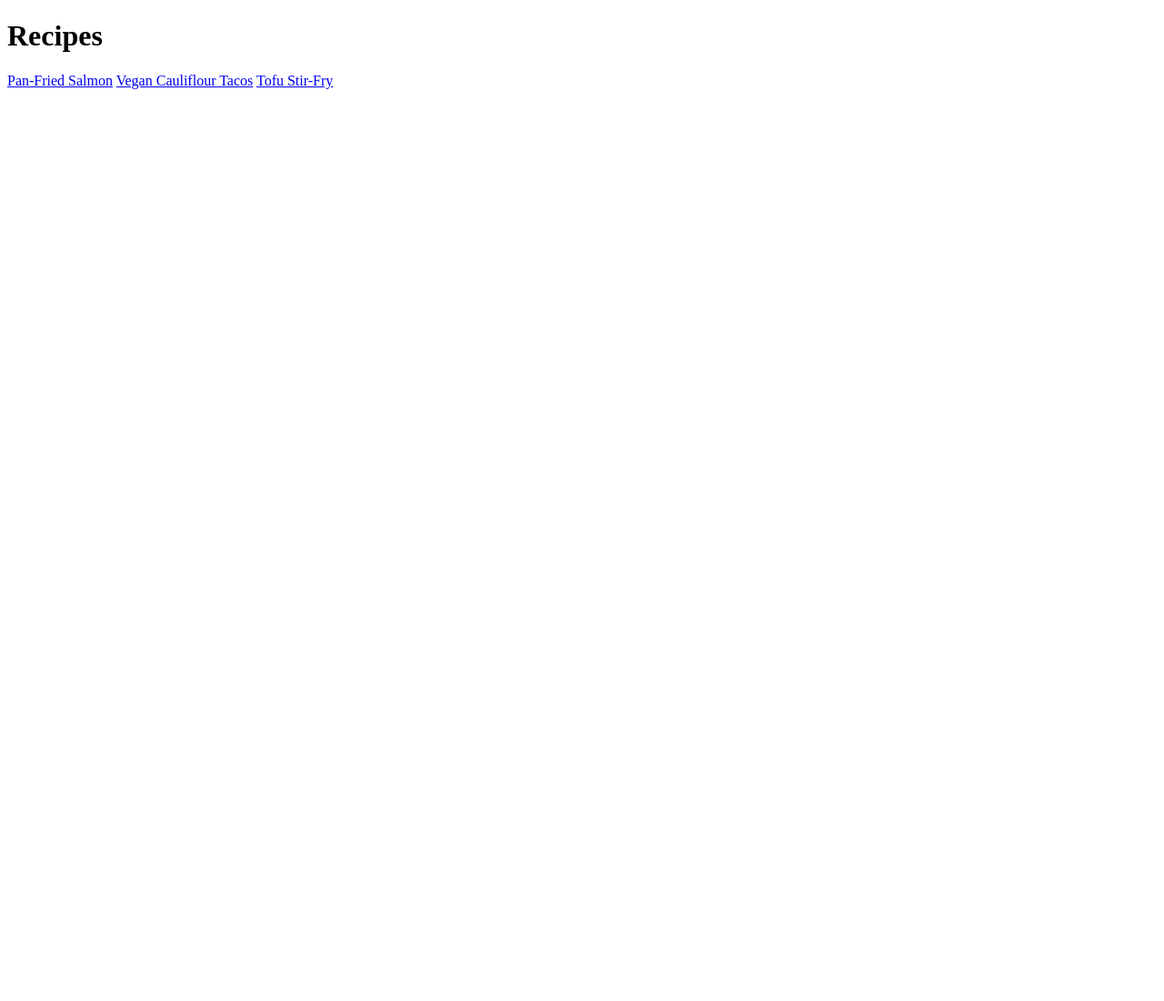
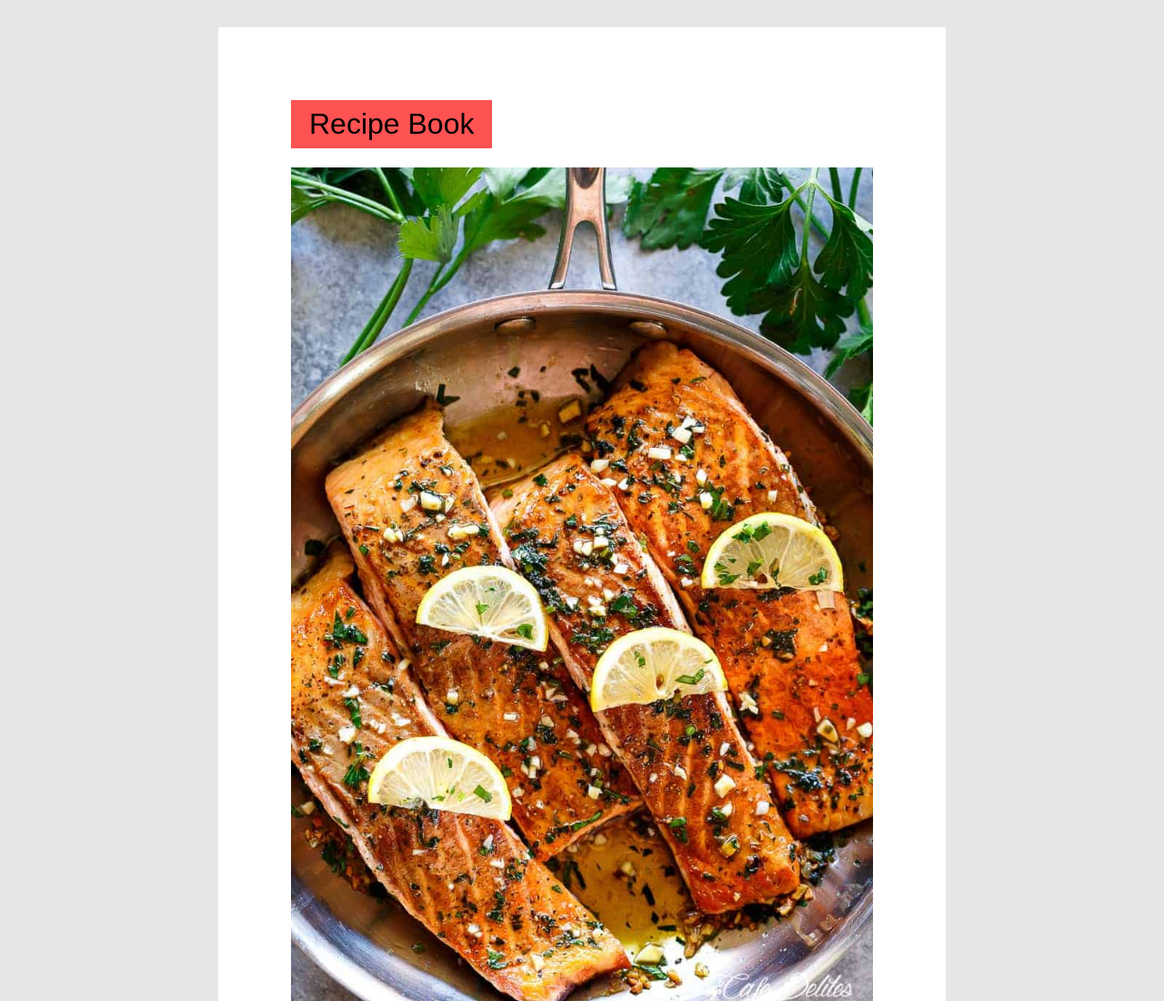
Before and after one commit to shawnhutchison/recipes, a plain HTML site: page index.html in a window 1280 px wide. Shown: the top 1100 px of the page at 91% size. Before the commit the page ends 800 px from the top, so only its background shows below. Drawn offline with Linux system fonts and the light colour scheme.

Commit message:
Update styling of homepage to include preview imgs

```diff
--- a/index.html
+++ b/index.html
@@ -2,15 +2,27 @@
 <html>
     <head>
         <meta charset="utf-8">
+        <link rel="stylesheet" href="style.css">
         <title>
             Recipes
         </title>
     </head>
 
     <body>
-        <h1>Recipes</h1>
-        <a href="recipe-list/Pan-Fried-Salmon/pan-fried-salmon.html">Pan-Fried Salmon</a>
-        <a href="recipe-list/Vegan-Cauliflour-Tacos/vegan-cauliflour-tacos.html">Vegan Cauliflour Tacos</a>
-        <a href="recipe-list/Tofu-Stir-Fry/tofu-stir-fry.html">Tofu Stir-Fry</a>
+        <div class="recipe-body">
+            <h1>Recipe Book</h1>
+            <div class="recipe-preview">
+                <img src="recipe-list/Pan-Fried-Salmon/recipe-images/Best-Crispy-Lemon-Garlic-Herb-Salmon-IMAGES-5.jpg" alt="Delicious pan fried salmon">
+                <a href="recipe-list/Pan-Fried-Salmon/pan-fried-salmon.html">Pan-Fried Salmon</a>
+            </div>
+            <div class="recipe-preview">
+                <img src="recipe-list/Vegan-Cauliflour-Tacos/recipe-images/Crispy-Cauliflower-Tacos-036.webp" alt="Vegan Cauliflour tacos!">
+                <a href="recipe-list/Vegan-Cauliflour-Tacos/vegan-cauliflour-tacos.html">Vegan Cauliflour Tacos</a>
+            </div>
+            <div class="recipe-preview">
+                <img src="recipe-list/Tofu-Stir-Fry/recipe-images/Tofu-Stir-Fry-015.webp" alt="Tofu Stir-Fry!">
+                <a href="recipe-list/Tofu-Stir-Fry/tofu-stir-fry.html">Tofu Stir-Fry</a>
+            </div>
+        </div>
     </body>
 </html>
--- /dev/null
+++ b/style.css
@@ -0,0 +1,48 @@
+html {
+    font-family: sans-serif;
+}
+body {
+    background: #e6e6e6;
+}
+
+.recipe-body {
+    width: 800px;
+    padding: 80px;
+    box-sizing: border-box;
+    margin: 30px auto;
+    background: white;
+}
+
+h1 {
+    margin-top: 0px;
+    background-color: #FF5252;
+    padding: 8px 20px;
+    font-size: 32px;
+    display: inline-block;
+    font-weight: 500;
+
+}
+.recipe-preview {
+    margin-bottom: 20px;
+    padding: 0px 0px 20px;
+    border-bottom: 1px solid #999;
+    display: block;
+}
+.recipe-preview:last-of-type {
+    border: none;
+}
+.recipe-preview a {
+    text-decoration: none;
+    background-color: turquoise;
+    color: black;
+    font-weight: bold;
+    font-size: 22px;
+    padding: 6px;
+    display: inline-block;
+}
+
+.recipe-preview img {
+    display: block;
+    width: 100%;
+    margin-bottom: 15px;
+}
```
